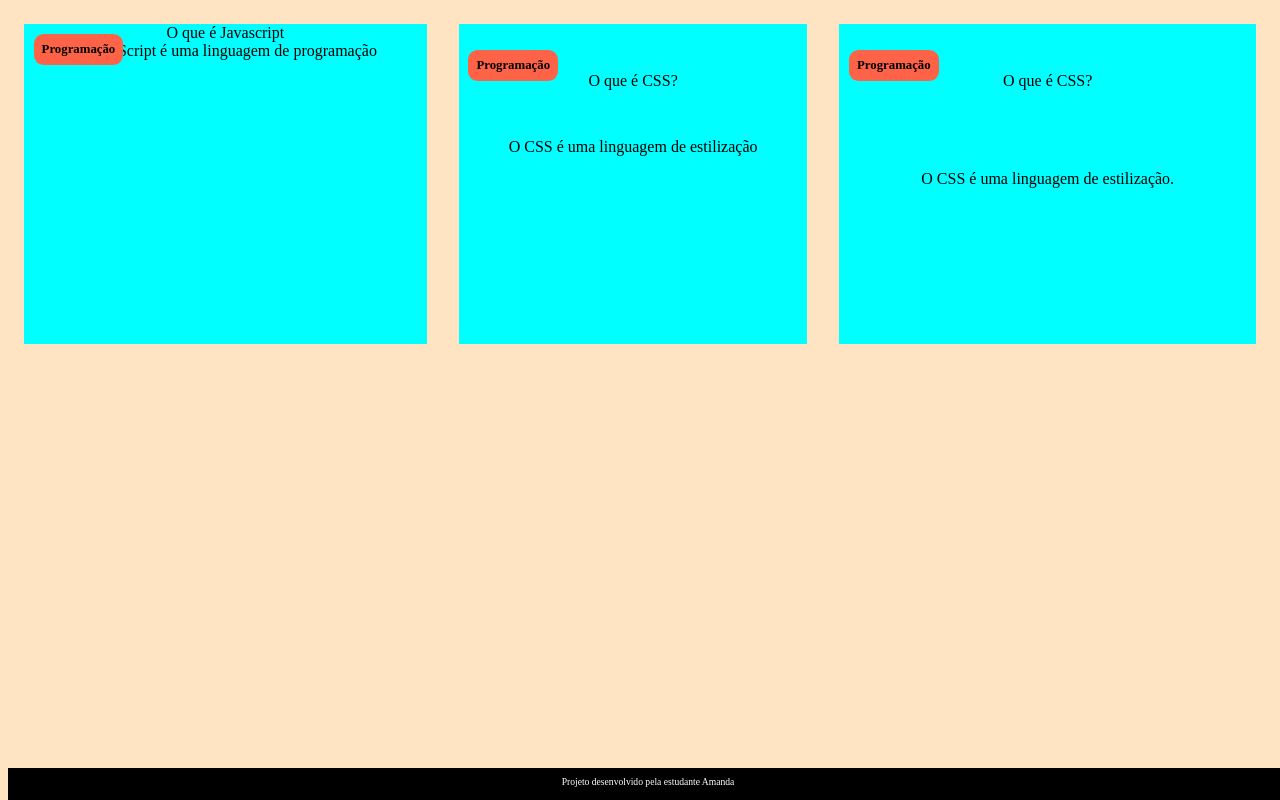
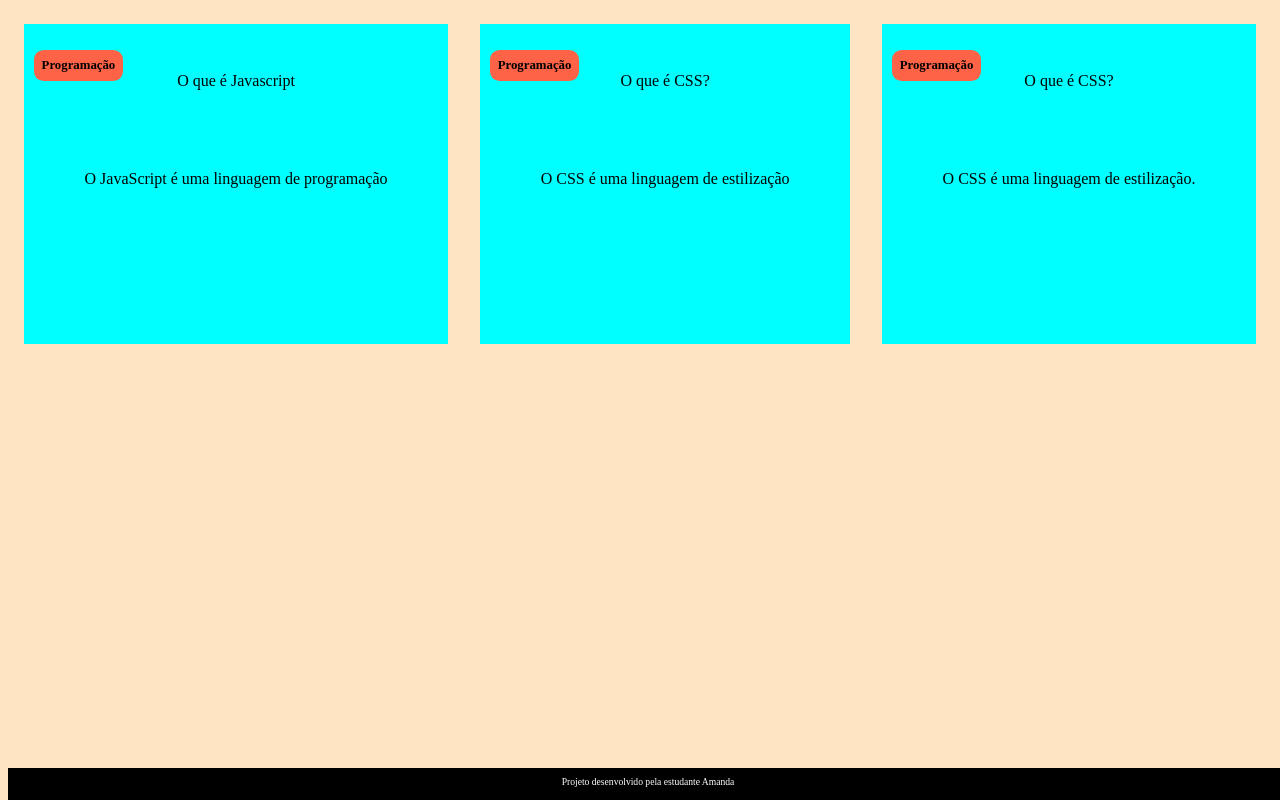
Before and after one commit to amandadziurda/flashcard, a plain HTML site: page index.html in a window 1280 px wide. Drawn offline with Linux system fonts and the light colour scheme.

Commit message:
Update index.html

```diff
--- a/index.html
+++ b/index.html
@@ -13,10 +13,10 @@
         <div class="cartao__conteudo">
                 <h3>Programação</h3>
                 <div class="cartao__conteudo__pergunta">
-                        O que é Javascript
+                        <p>O que é Javascript</p>
                 </div>
                 <div class="cartao__conteudo__resposta">
-                  O JavaScript é uma linguagem de programação
+                  <p> O JavaScript é uma linguagem de programação</p>
               </div>
           </div>
       </article>
@@ -27,7 +27,7 @@
                  <p>O que é CSS?</p>
               </div>
               <div class="cartao__conteudo__resposta">
-                  O CSS é uma linguagem de estilização
+                  <p>O CSS é uma linguagem de estilização</p>
               </div>
           </div>
       </article>
```
